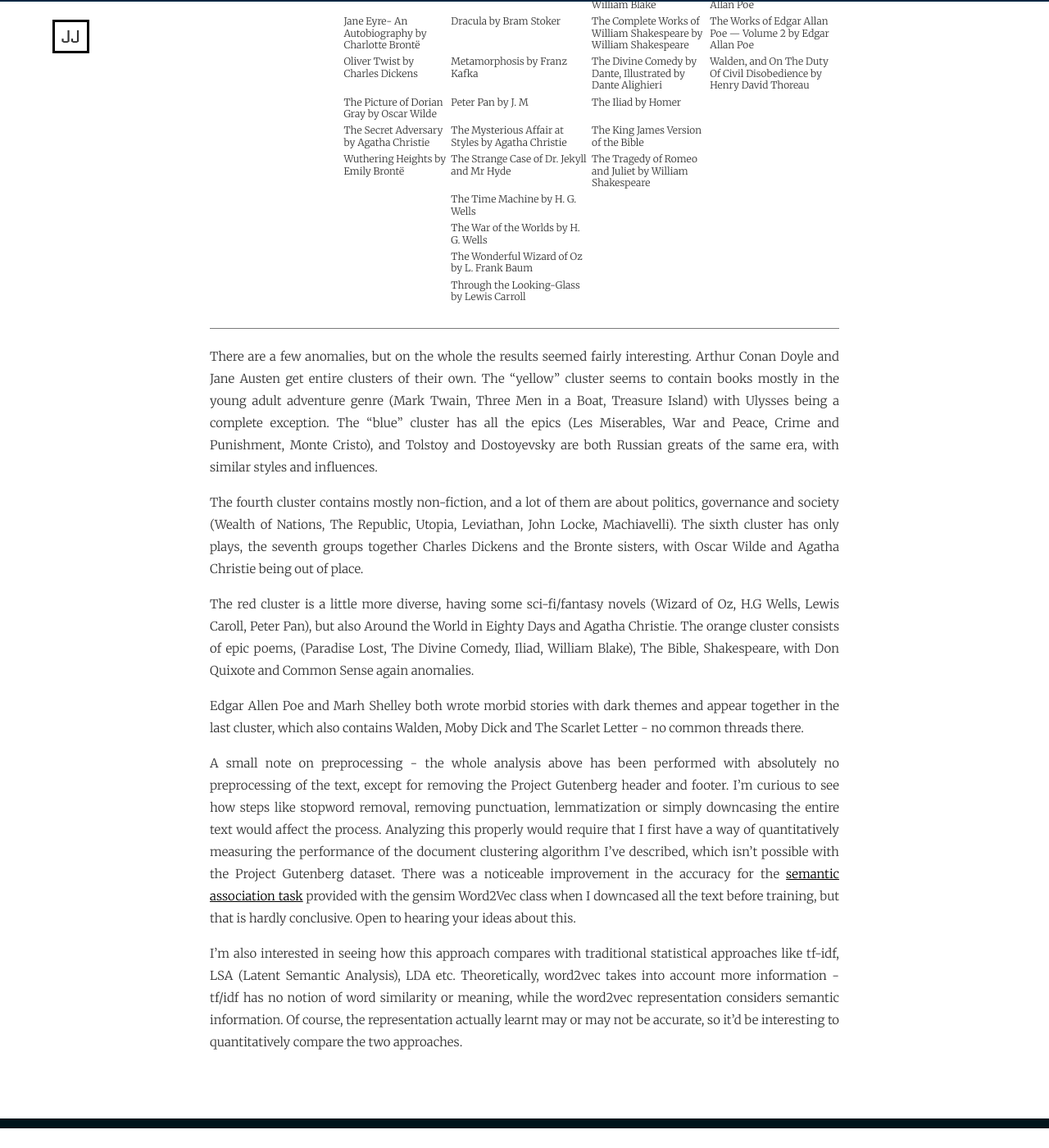
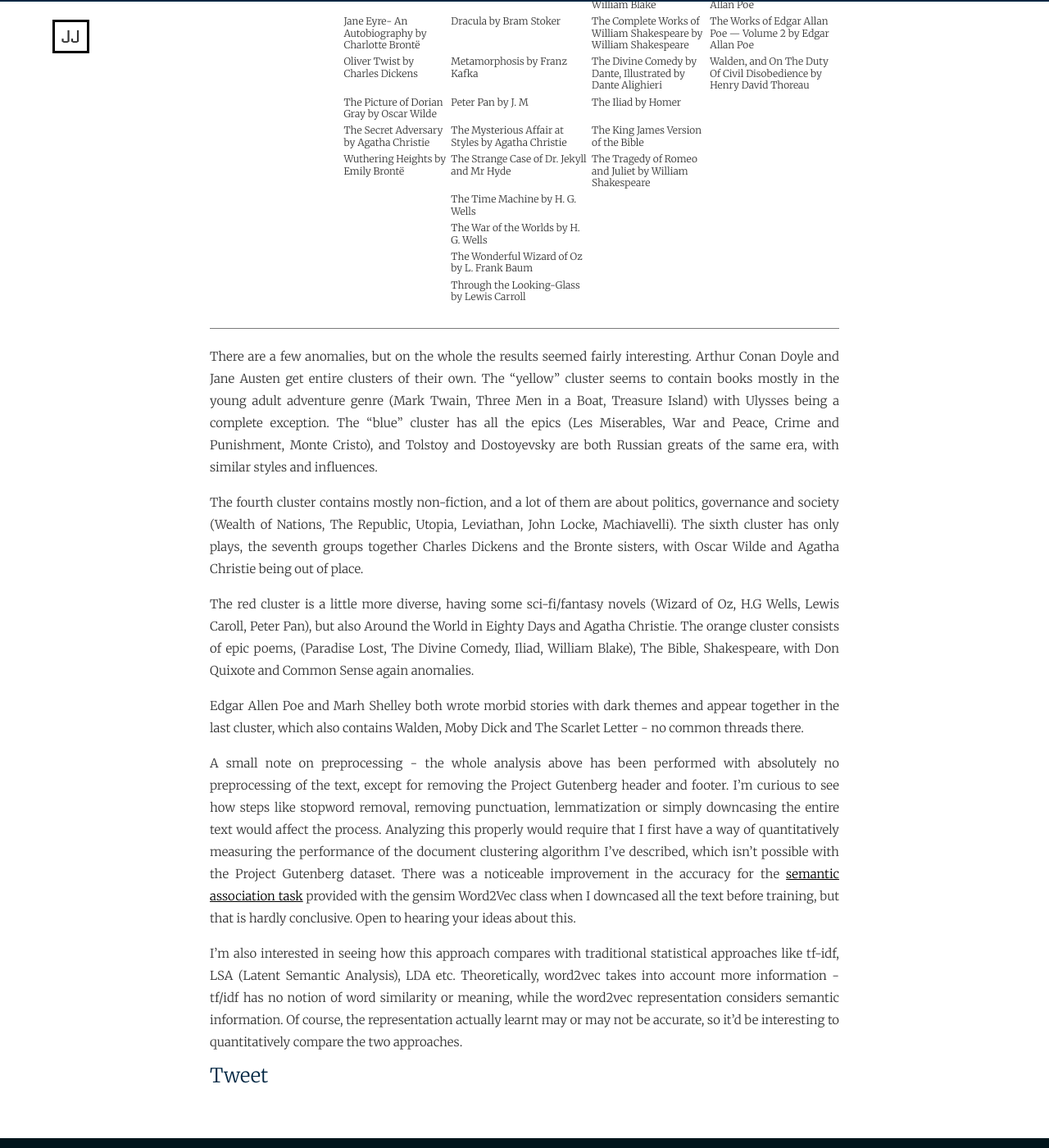
Before and after one commit to jayantj/jayantj.github.io, a Jekyll site: the page built from _posts/2016-02-23-project-gutenberg-word2vec.md, in a window 1280 px wide and 1400 px high, scrolled down 6141 px. Shown: the whole window at 82% size. Built offline with Jekyll 4.4.1, drawn with Linux system fonts in a browser that asks for light colours; nearby versions of some CDN libraries; some web fonts are replaced; Markdown is read by kramdown in place of the engine named in the settings; comment, search, counter and statistics services are not loaded; before the commit the page ends 7517 px from its top, so only the background shows below that.

Commit message:
adds share buttons

```diff
--- a/_includes/head.html
+++ b/_includes/head.html
@@ -37,7 +37,7 @@
     <script src="{{ site.baseurl }}/assets/js/custom.js"></script>
     <!-- Magnific Popup core JS file -->
     <script src="{{ site.baseurl }}/assets/js/jquery.magnific-popup.min.js"></script>
-
+    <script src="https://apis.google.com/js/platform.js" async defer></script>
     <!-- Open Graph -->
     <!-- From: https://github.com/mmistakes/hpstr-jekyll-theme/blob/master/_includes/head.html -->
     <meta property="og:locale" content="en_US">
--- /dev/null
+++ b/_includes/share.html
@@ -0,0 +1,12 @@
+<div id="fb-root"></div>
+<script>(function(d, s, id) {
+  var js, fjs = d.getElementsByTagName(s)[0];
+  if (d.getElementById(id)) return;
+  js = d.createElement(s); js.id = id;
+  js.src = "//connect.facebook.net/en_US/sdk.js#xfbml=1&version=v2.5";
+  fjs.parentNode.insertBefore(js, fjs);
+}(document, 'script', 'facebook-jssdk'));</script>
+<script>!function(d,s,id){var js,fjs=d.getElementsByTagName(s)[0],p=/^http:/.test(d.location)?'http':'https';if(!d.getElementById(id)){js=d.createElement(s);js.id=id;js.src=p+'://platform.twitter.com/widgets.js';fjs.parentNode.insertBefore(js,fjs);}}(document, 'script', 'twitter-wjs');</script>
+<div class="fb-share-button" data-href="http://jayantj.github.io/articles/2016/02/23/project-gutenberg-word2vec/" data-layout="button"></div>
+<a href="https://twitter.com/share" class="twitter-share-button" data-via="jayantjain1992">Tweet</a>
+<div class="g-plus" data-action="share"></div>
--- a/_layouts/post.html
+++ b/_layouts/post.html
@@ -22,7 +22,7 @@
       <article class="post-content">
         {{ content }}
       </article>
-
+      {% include share.html %}
       {% if site.disqus_shortname %}
         <div id="disqus_thread"></div>
         <script type="text/javascript">
--- a/_sass/_basscss.scss
+++ b/_sass/_basscss.scss
@@ -835,6 +835,11 @@
   height: 20px;
 }
 
+.fb-share-button {
+  position: relative;
+  top: -3px;
+}
+
 .circle {
     width: 20px;
     height: 20px;
```
